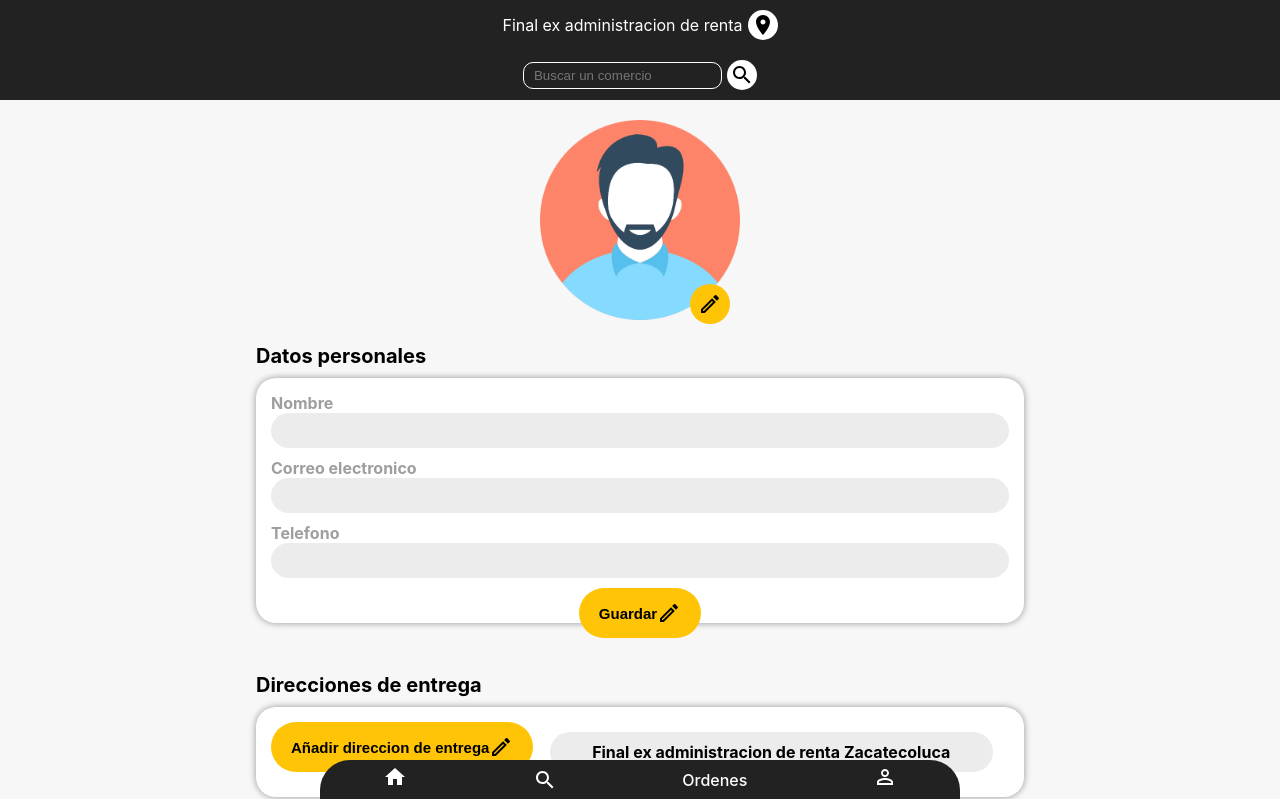
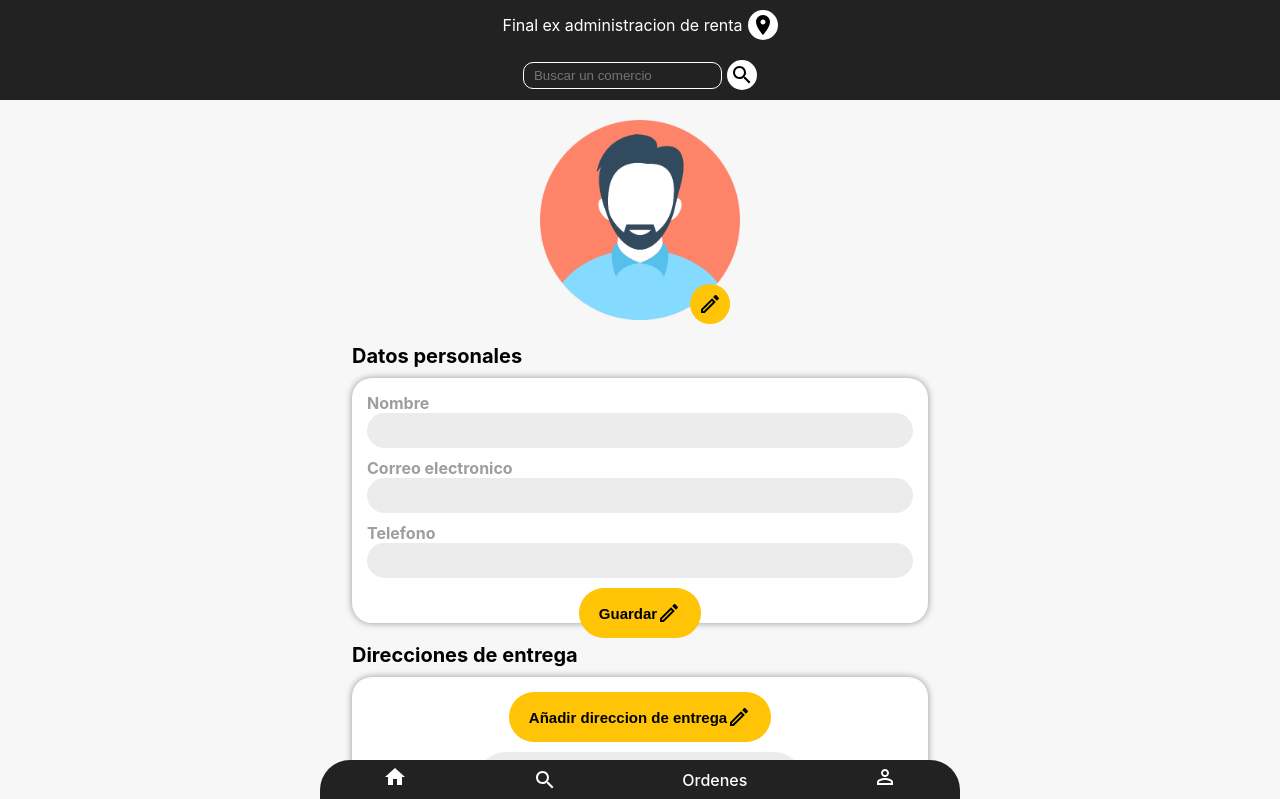
Before and after one commit to Urielch997/DeliveryApp, a React (Create React App) app: page /Perfil in a window 1280 px wide. Shown: the top 799 px of the page. Built offline with nearby package versions, Linux system fonts and the light colour scheme; no server answers.

Commit message:
interface adaptive.
jeje

```diff
--- a/src/estilos/perfil.css
+++ b/src/estilos/perfil.css
@@ -61,7 +61,7 @@ button{
 
 .form-profile{
     margin-top: 10px;
-    margin-bottom: 50px;
+    margin-bottom: 20px;
     background: #fff;
     padding: 10px;
     border-radius: 20px;
@@ -104,7 +104,7 @@ button{
 
 @media screen and (min-width:1024px){
     .container-profile{
-        width: 60%;
+        width: 45%;
     }
 
     .view-addres{
```
